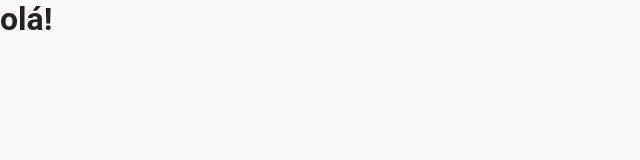
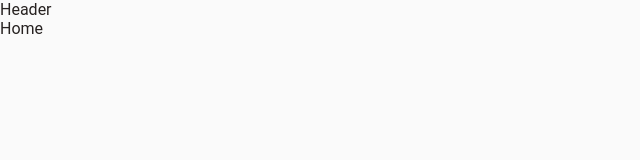
Before and after one commit to eziiel/coffee, a React (Vite) app: page / in a window 1280 px wide. Shown: the top 160 px of the page, without its empty margins (0-640 px from the left). Built offline with nearby package versions, Linux system fonts and the light colour scheme.

Commit message:
routes init

```diff
--- a/src/App.tsx
+++ b/src/App.tsx
@@ -1,12 +1,16 @@
 import { GlobalStyles } from './style/global'
 import { ThemeProvider } from 'styled-components'
 import { themeDefault } from './style/theme/default'
+import { BrowserRouter } from 'react-router-dom'
+import { Router } from './router'
 
 export const App = () => {
   return (
     <ThemeProvider theme={themeDefault}>
+      <BrowserRouter>
+        <Router />
+      </BrowserRouter>
       <GlobalStyles />
-      <h1>olá!</h1>
     </ThemeProvider>
   )
 }
--- /dev/null
+++ b/src/components/header/index.tsx
@@ -0,0 +1,5 @@
+import React from 'react'
+
+export const Header = () => {
+  return <div>Header</div>
+}
--- /dev/null
+++ b/src/layout/index.tsx
@@ -0,0 +1,12 @@
+import { Header } from '../components/header'
+import { Outlet } from 'react-router-dom'
+import { LayoutComponent } from './styled'
+
+export const Layout = () => {
+  return (
+    <LayoutComponent>
+      <Header />
+      <Outlet />
+    </LayoutComponent>
+  )
+}
--- /dev/null
+++ b/src/layout/styled.ts
@@ -0,0 +1,9 @@
+import styled from 'styled-components'
+
+export const LayoutComponent = styled.div`
+  display: flex;
+  flex-direction: column;
+
+  height: auto;
+  width: 100%;
+`
--- /dev/null
+++ b/src/pages/adress/index.tsx
@@ -0,0 +1,5 @@
+import React from 'react'
+
+export const Adress = () => {
+  return <div>Adress</div>
+}
--- /dev/null
+++ b/src/pages/home/index.tsx
@@ -0,0 +1,5 @@
+import React from 'react'
+
+export const Home = () => {
+  return <div>Home</div>
+}
--- /dev/null
+++ b/src/router.tsx
@@ -0,0 +1,17 @@
+import { Routes, Route } from 'react-router-dom'
+import { Layout } from './layout'
+import { Adress } from './pages/adress'
+import { Home } from './pages/home'
+
+export const Router = () => {
+  return (
+    <div>
+      <Routes>
+        <Route path="/" element={<Layout />}>
+          <Route path="/" element={<Home />} />
+          <Route path="/adress" element={<Adress />} />
+        </Route>
+      </Routes>
+    </div>
+  )
+}
```
